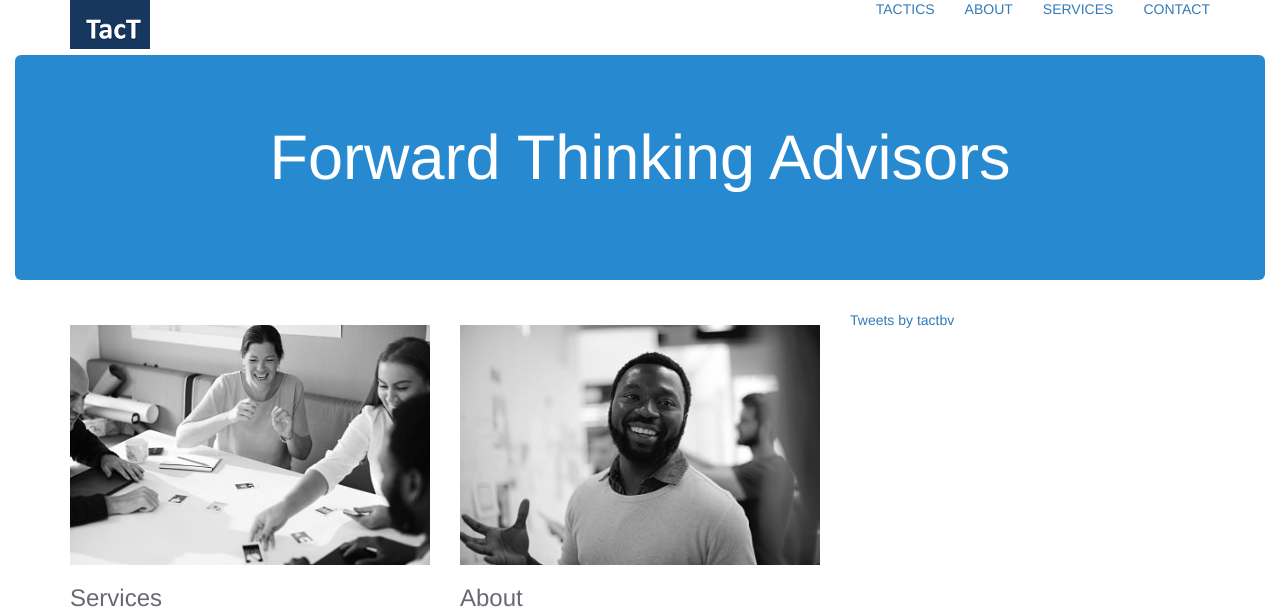
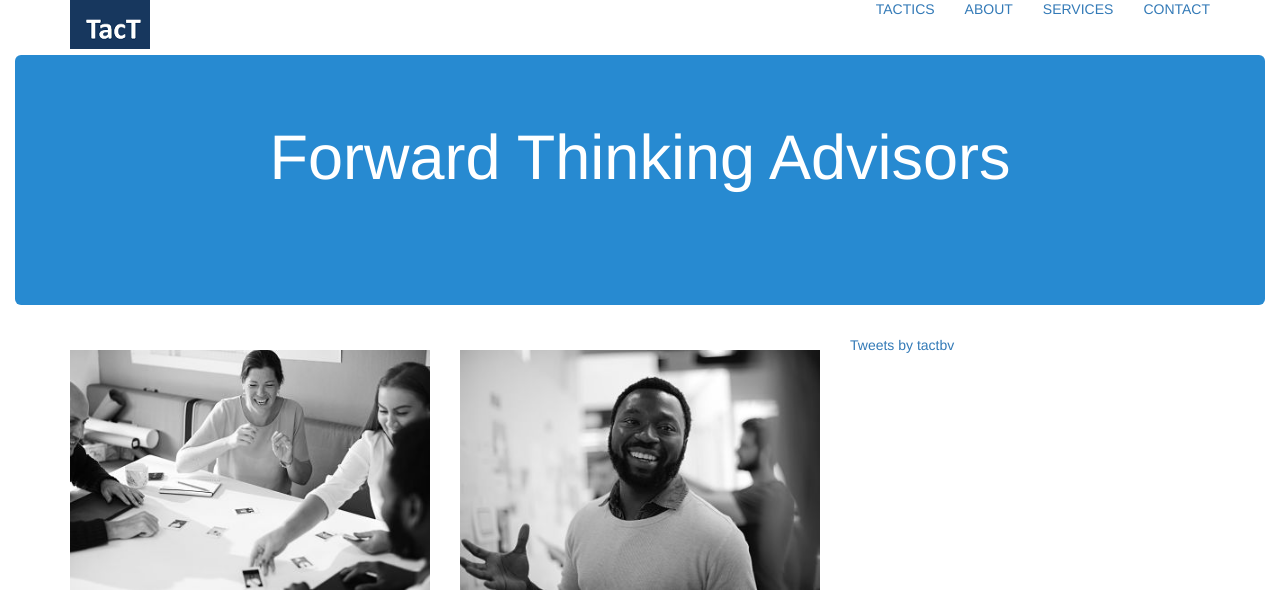
Before and after one commit to KenyattaDaniel/tact_web, a Django app: page / in a window 1280 px wide. Shown: the part 16-626 px from the top of the page. Run offline with Django 3.2, Linux system fonts and the light colour scheme; some libraries are stand-ins or nearby versions.

Commit message:
Further Increase Jumbotron Height

```diff
--- a/static/css/main.css
+++ b/static/css/main.css
@@ -85,7 +85,7 @@ JUMBOTRON CSS
 .jumbotron {
 	background-color: #278ad1;
 	margin-bottom: 30px;
-	height: 225px;
+	height: 250px;
 }
 
 .jumbotron h1 {
```
